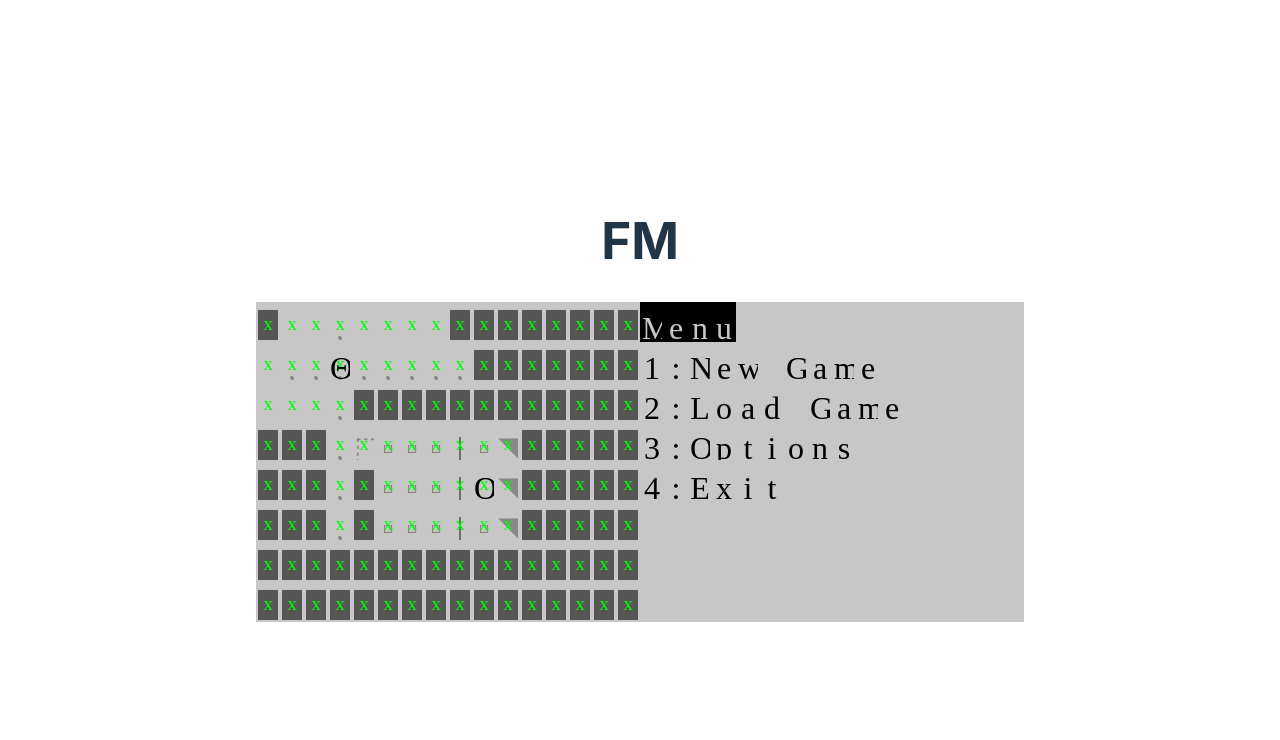
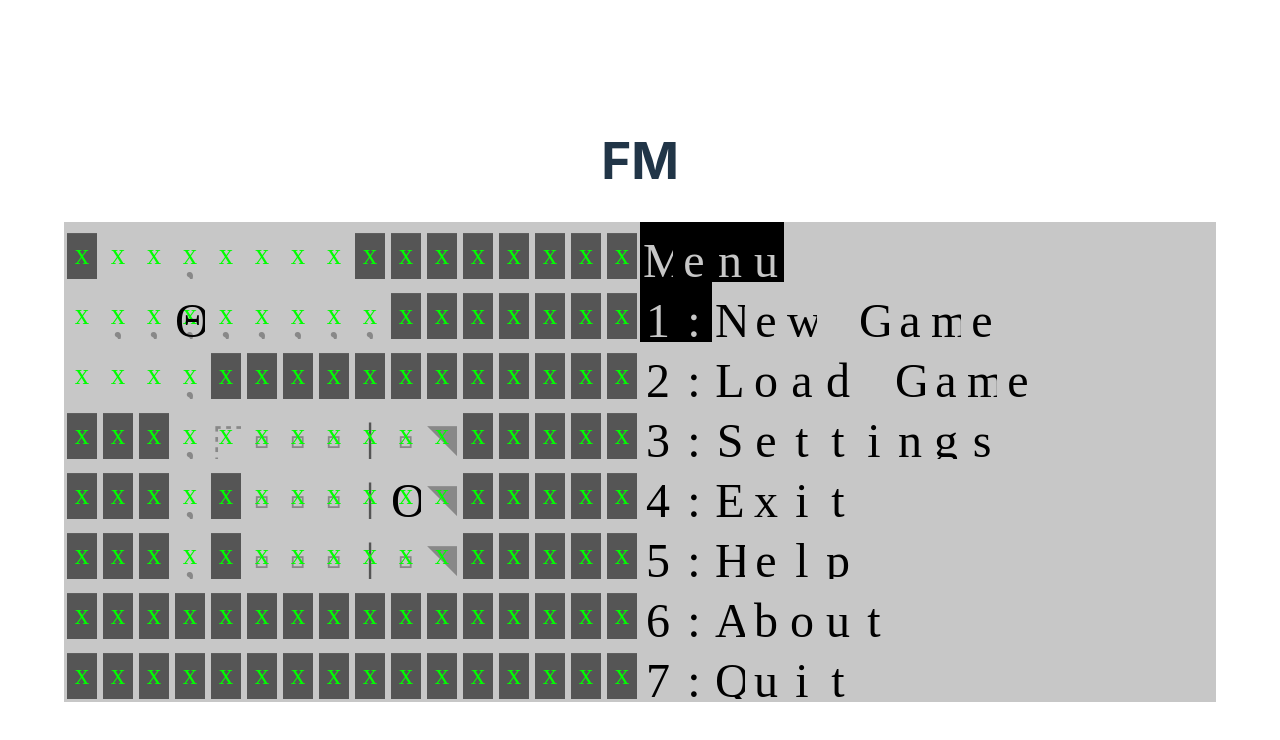
Before and after one commit to tiliv/fm, a React (Vite) app: page / in a window 1280 px wide. Shown: the top 740 px of the page. Built offline with nearby package versions, Linux system fonts and the light colour scheme; a web font is replaced by a local one.

Commit message:
Update menus

```diff
--- a/src/App.jsx
+++ b/src/App.jsx
@@ -1,7 +1,7 @@
 import { useState, useCallback } from 'react';
 
-// import useWorker from './hooks/useWorker';
-// import Analysis from './components/Analysis';
+import useWorker from './hooks/useWorker';
+import Analysis from './components/Analysis';
 import WorldDisplay from './components/displays/WorldDisplay';
 import MenuDisplay from './components/displays/MenuDisplay';
 import { DEFAULT_BLOCKS } from './constants';
@@ -10,7 +10,7 @@ import './App.css';
 const VIEWPORT_WIDTH = 16;
 const VIEWPORT_HEIGHT = 8;
 
-export default function App() {
+export default function App({ magnification=3 }) {
   // const [input, setInput] = useState('I love walking my dog.');
 
   // const [blocks, setBlocks] = useState(DEFAULT_BLOCKS);
@@ -47,8 +47,30 @@ export default function App() {
           <textarea value={input} rows={3} onChange={e => setInput(e.target.value)}></textarea>
           <button onClick={analyze}>Analyze</button>
         </div> */}
-        <WorldDisplay width={VIEWPORT_WIDTH} height={VIEWPORT_HEIGHT} />
-        <MenuDisplay width={VIEWPORT_WIDTH} height={VIEWPORT_HEIGHT} />
+        <WorldDisplay
+          width={VIEWPORT_WIDTH}
+          height={VIEWPORT_HEIGHT}
+          magnification={magnification}
+        />
+        <MenuDisplay
+          width={VIEWPORT_WIDTH}
+          height={VIEWPORT_HEIGHT}
+          magnification={magnification}
+          options={[
+            "New Game",
+            "Load Game",
+            "Settings",
+            "Exit",
+            "Help",
+            "About",
+            "Quit",
+            "Save Game",
+            "Resume",
+            "Options",
+            "Continue",
+            "Restart",
+          ]}
+        />
       </div>
 
       {/* Horizontal row of cards */}
--- a/src/components/displays/MenuDisplay.jsx
+++ b/src/components/displays/MenuDisplay.jsx
@@ -1,10 +1,46 @@
-import { useEffect } from 'react';
+import { useState, useEffect } from 'react';
 
-import ScreenStack from '../../components/ScreenStack';
+import ScreenStack from './ScreenStack';
 
-export default function MenuDisplay({ width, height }) {
+const optionKeys = '1234567890ABCDEFGHIJKLMNOPQRSTUVWXYZ';
 
+export default function MenuDisplay({ width, height, options, magnification=1 }) {
+  const [page, setPage] = useState(0);
+  const [selected, setSelected] = useState(0);
 
+  const pageLength = height - 1;
+
+  useEffect(() => {
+    const keydown = (e) => {
+      if (e.key === 'j' || e.key === 'k') {
+        setSelected((selected) => {
+          const delta = (e.key === 'j' ? 1 : -1);
+          const newSelected = (selected + delta) % options.length;
+          if (newSelected < 0) return options.length - 1;
+          return newSelected;
+        });
+      } else if (e.key === '-' || e.key === '=') {
+        setPage((e.key === '-' ? page - 1 : page + 1) % pageLength);
+      } else {
+        let i = optionKeys.indexOf(e.key.toUpperCase());
+        if (e.shiftKey && (!isNaN(e.key) || i === -1)) {
+          return;
+        }
+        if (i > -1 && i < options.length) setSelected(i);
+        // if (i !== -1) setSelected(i % options.length);
+      }
+    };
+
+    window.addEventListener('keydown', keydown);
+    return () => window.removeEventListener('keydown', keydown);
+  }, []);
+
+  useEffect(() => {
+    setPage(Math.floor(selected / pageLength));
+  }, [selected]);
+
+  const prefixedOptions = options.map((option, i) => `${optionKeys[i]}:${option}`);
+  const optionsViewport = prefixedOptions.slice(page * (height - 1), (page + 1) * (height - 1));
 
   return (
     <ScreenStack
@@ -12,18 +48,19 @@ export default function MenuDisplay({ width, height }) {
       defaultFg="black"
       width={width}
       height={height}
-      magnification={2}
+      magnification={magnification}
       buffers={[
         { bg: 'black', fg: '#c7c7c7', buffer: [
           'Menu',
+          ...optionsViewport.map((option) => {
+            const i = prefixedOptions.indexOf(option);
+            return i === selected ? `${optionKeys[i]}:` : '';
+          }),
         ]},
-        { fg: 'black', buffer: [
-          '',
-          '1:New Game',
-          '2:Load Game',
-          '3:Options',
-          '4:Exit',
-        ]},
+        { fg: 'black', buffer: ['', ...optionsViewport.map((option) => {
+          const i = prefixedOptions.indexOf(option);
+          return i === selected ? `  ${option.split(':')[1]}` : option;
+        })]},
       ]}
     />
   );
--- a/src/components/displays/WorldDisplay.jsx
+++ b/src/components/displays/WorldDisplay.jsx
@@ -1,12 +1,12 @@
 import useLocation from '../../hooks/useLocation';
 import useInteraction from '../../hooks/useInteraction';
-import ScreenStack from '../../components/ScreenStack';
+import ScreenStack from './ScreenStack';
 
 const START_WORLD = 'overworld.txt'
 const START_Y = 17;
 const START_X = 35;
 
-export default function WorldDisplay({ width, height }) {
+export default function WorldDisplay({ width, height, magnification=1 }) {
   const { layers, local, facing, interactions } = useLocation({
     world: START_WORLD,
     x: START_X,
@@ -28,7 +28,6 @@ export default function WorldDisplay({ width, height }) {
     { fg: '#888', buffer: layers.passable },
     { bg: '#00ff0050', fg: '#00ff00', buffer: interactionBuffer },
     { fg: 'black', buffer: layers.objects },
-    // { fg: 'red', buffer: [] },
   ];
 
   return (
@@ -37,7 +36,7 @@ export default function WorldDisplay({ width, height }) {
       defaultFg="black"
       width={width}
       height={height}
-      magnification={2}
+      magnification={magnification}
       buffers={buffers}
     />
   );
--- a/src/hooks/useWorker.jsx
+++ b/src/hooks/useWorker.jsx
@@ -1,6 +1,6 @@
 import { useState, useEffect, useRef, useCallback } from 'react'
 
-const WORKER = new URL('./worker.js', import.meta.url);
+const WORKER = new URL('../worker.js', import.meta.url);
 
 export default function useWorker({ onResult }) {
   const worker = useRef(null);
```
Also changed, not shown: src/components/displays/Screen.css (renamed from src/components/Screen.css), src/components/displays/Screen.jsx (renamed from src/components/Screen.jsx), src/components/displays/ScreenStack.jsx (renamed from src/components/ScreenStack.jsx), src/worker.js (renamed from src/hooks/worker.js).
